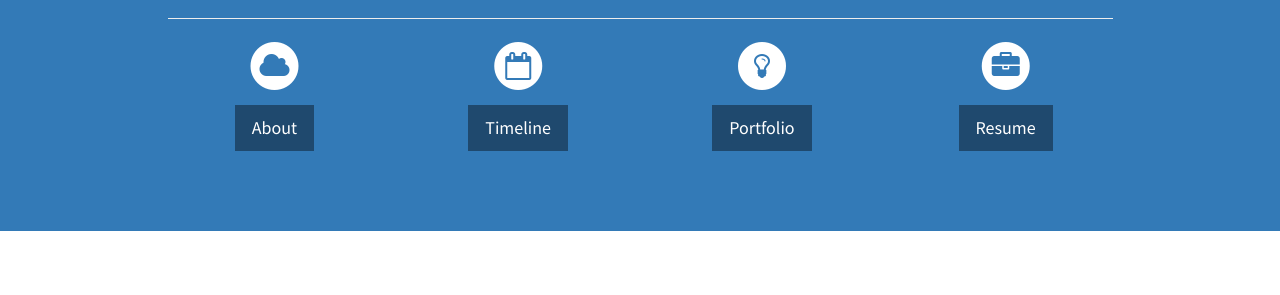
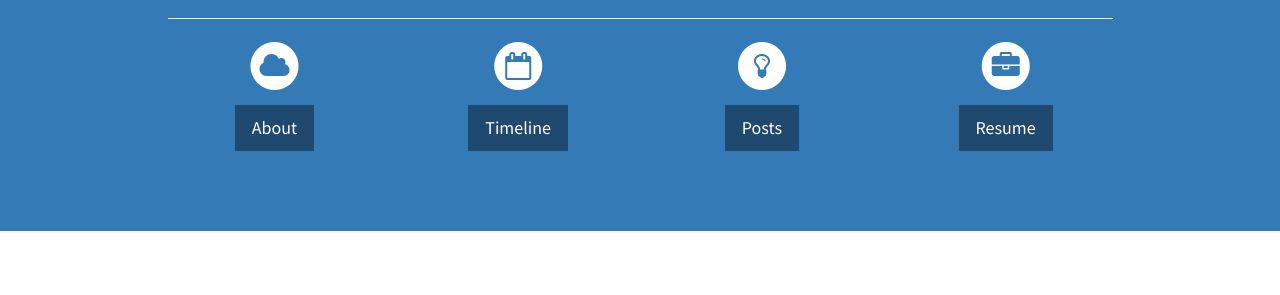
Before and after one commit to healyt22/healyt22.github.io, a Jekyll site: the page built from index.html, in a window 1280 px wide. Shown: the part 312-607 px from the top of the page. Built offline with Jekyll 4.4.1, drawn with Linux system fonts in a browser that asks for light colours.

Commit message:
working on posts

```diff
--- a/_includes/header.html
+++ b/_includes/header.html
@@ -46,7 +46,7 @@
                   <strong></strong>
                 </h4>
                 <p></p>
-                <a href="#portfolio" class="btn btn-lg btn-dark">Portfolio</a>
+                <a href="#portfolio" class="btn btn-lg btn-dark">Posts</a>
               </div>
             </div>
             <div class="col-md-3 col-sm-6">
--- a/_includes/navigation.html
+++ b/_includes/navigation.html
@@ -15,7 +15,7 @@
       <a href="#timeline" onclick = $("#menu-close").click(); >Timeline</a>
     </li>
     <li>
-      <a href="#portfolio" onclick = $("#menu-close").click(); >Portfolio</a>
+      <a href="#portfolio" onclick = $("#menu-close").click(); >Posts</a>
     </li>
   </ul>
 </nav>
--- a/css/stylish-portfolio.css
+++ b/css/stylish-portfolio.css
@@ -10,6 +10,7 @@ html,
 body {
     width: 100%;
     height: 100%;
+    overflow-x: hidden;
 }
 
 body {
```
